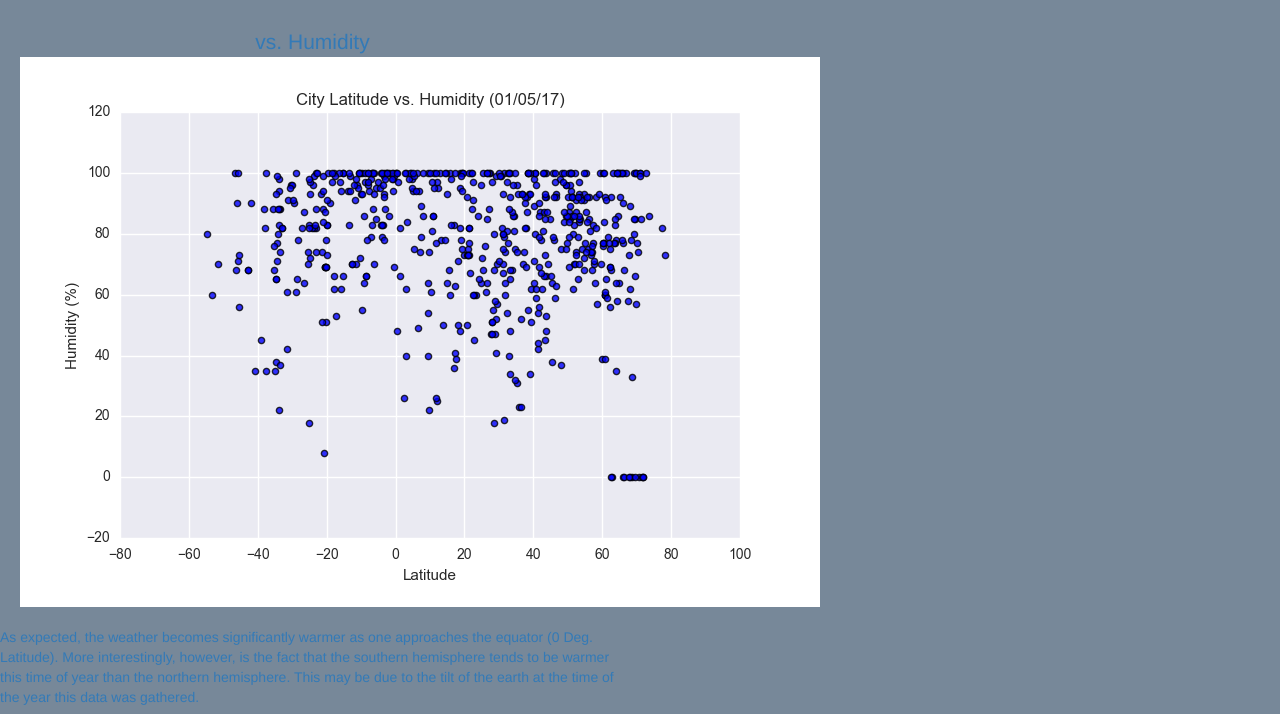
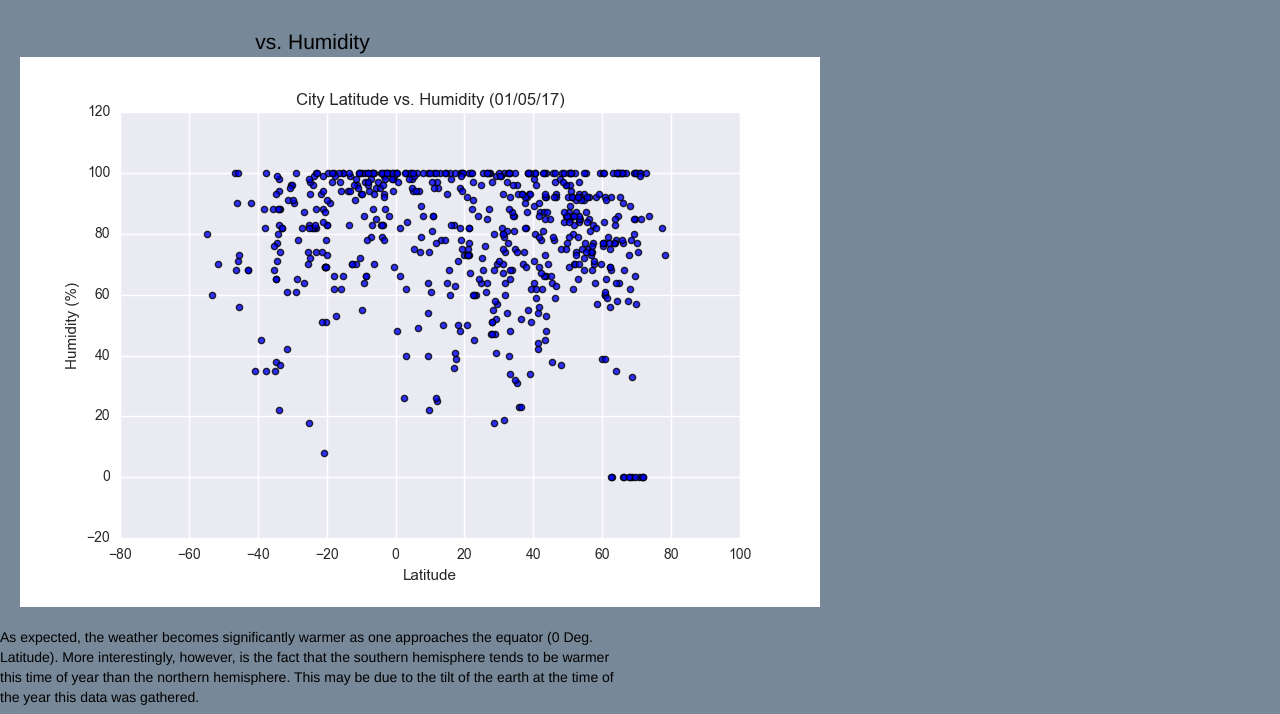
Before and after one commit to flowers27/Web_Design_Challenge, a plain HTML site: page Humidity.html in a window 1280 px wide. Shown: the part 139-853 px from the top of the page. Drawn offline with nearby package versions, Linux system fonts and the light colour scheme.

Commit message:
Updated text

```diff
--- a/style.css
+++ b/style.css
@@ -17,6 +17,12 @@ body {
     font-size: 40px;
   }
 
+  p { color: black;
+  }
+
+  figcaption {
+      color: black;
+  }
   /* Giving our navbar some padding and a background color */
   .navbar {
     padding: 10px;
```
